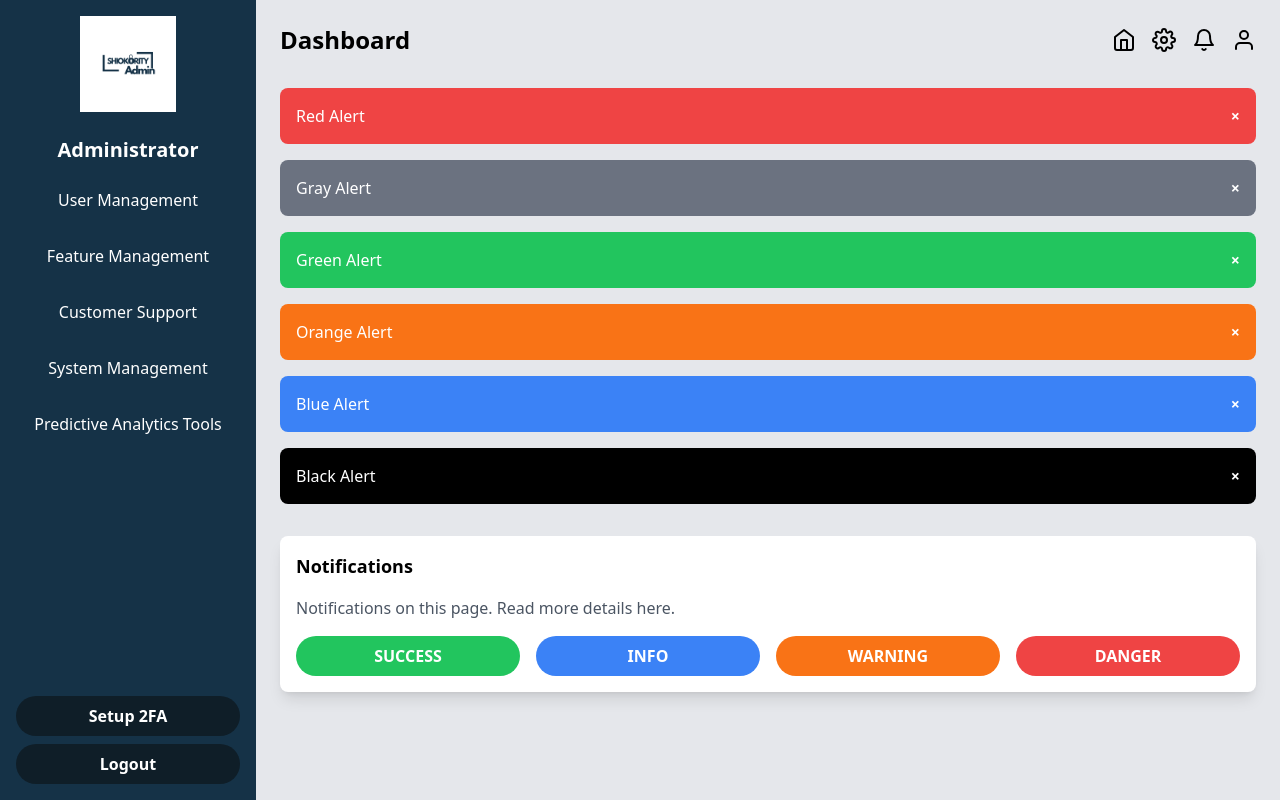
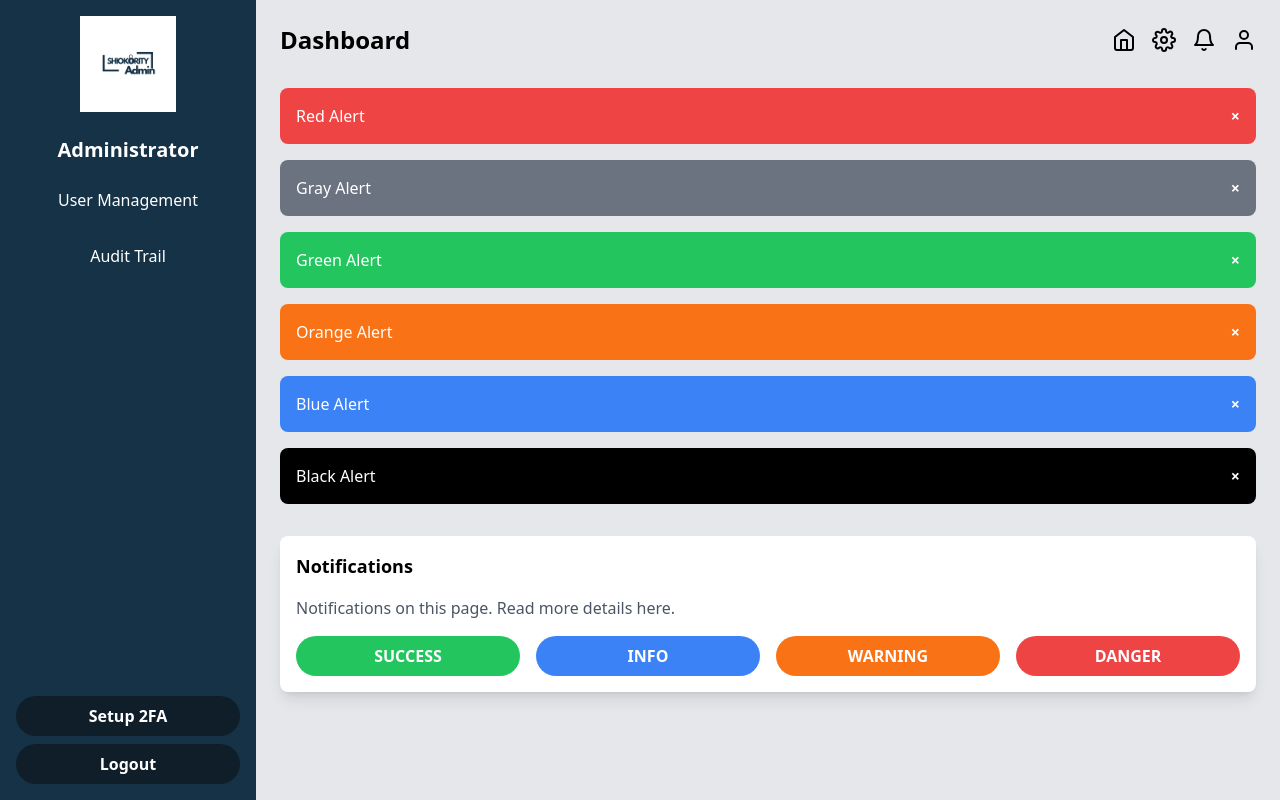
Before and after one commit to prozai/shiokority, a React (Create React App) app in the folder shiokority_admin/: page /dashboard in a window 1280 px wide. Built offline with nearby package versions, Linux system fonts and the light colour scheme; sample sign-in values are in the browser's storage.

Commit message:
Add handleAuditTrail prop and button to Sidebar component

```diff
--- a/shiokority_admin/src/components/SideBar.jsx
+++ b/shiokority_admin/src/components/SideBar.jsx
@@ -3,7 +3,7 @@ import React from 'react';
 import { useNavigate } from 'react-router-dom';
 import ShiokorityAdminLogo from '../asset/image/ShiokorityAdmin.png';
 
-const Sidebar = ({ handleLogout, handleSetup2FA, handleUserManagement }) => {
+const Sidebar = ({ handleLogout, handleSetup2FA, handleUserManagement, handleAuditTrail }) => {
   const navigate = useNavigate();
 
   const handleLogoClick = () => {
@@ -24,16 +24,22 @@ const Sidebar = ({ handleLogout, handleSetup2FA, handleUserManagement }) => {
 
       {/* Navigation Menu */}
       <nav className="flex flex-col w-full space-y-4">
-        <button
+      <button
           onClick={handleUserManagement}
           className="w-full p-2 text-center hover:bg-[#0c1821] rounded-lg"
         >
           User Management
         </button>
-        <SidebarLink text="Feature Management" />
+        <button
+          onClick={handleAuditTrail}
+          className="w-full p-2 text-center hover:bg-[#0c1821] rounded-lg"
+        >
+          Audit Trail
+        </button>
+        {/*<SidebarLink text="Feature Management" />
         <SidebarLink text="Customer Support" />
         <SidebarLink text="System Management" />
-        <SidebarLink text="Predictive Analytics Tools" />
+        <SidebarLink text="Predictive Analytics Tools" /> */}
       </nav>
 
       {/* Bottom buttons, aligned at the bottom */}
```
